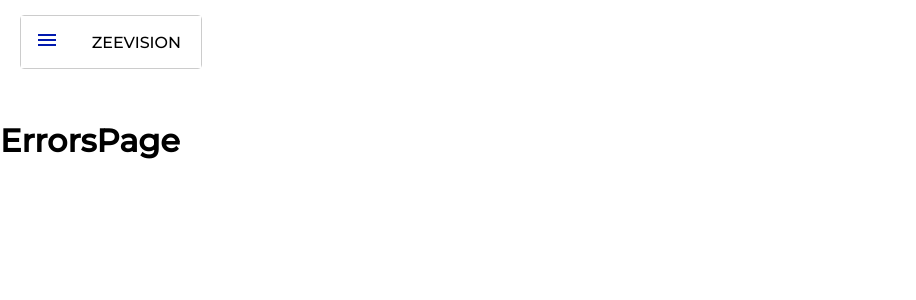
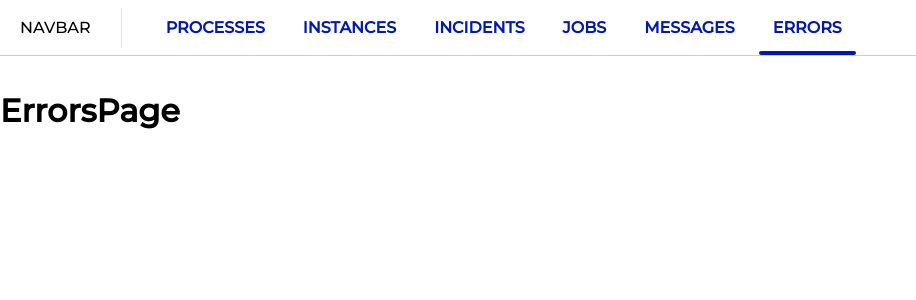
Before and after one commit to ducanhpham0312/zeevision, a React (Vite) app in the folder frontend/zeevision/: page /errors in a window 1280 px wide. Shown: the top 300 px of the page, without its empty margins (0-916 px from the left). Built offline with nearby package versions, Linux system fonts and the light colour scheme; the HTML template or start-up script is replaced by a standard one.

Commit message:
change sidebar to topbar

```diff
--- a/frontend/zeevision/src/App.tsx
+++ b/frontend/zeevision/src/App.tsx
@@ -1,27 +1,25 @@
-import { Outlet, RouterProvider, createBrowserRouter } from 'react-router-dom';
-import Navbar from './components/navbar/Navbar';
-import ProcessesPage from './pages/ProcessesPage';
-import InstancesPage from './pages/InstancesPage';
-import IncidentsPage from './pages/IncidentsPage';
-import JobsPage from './pages/jobsPage';
-
-import ErrorsPage from './pages/ErrorsPage';
-import MessagesPage from './pages/MessagesPage';
+import { Outlet, RouterProvider, createBrowserRouter } from "react-router-dom";
+import Navbar from "./components/navbar/Navbar";
+import ProcessesPage from "./pages/ProcessesPage";
+import InstancesPage from "./pages/InstancesPage";
+import IncidentsPage from "./pages/IncidentsPage";
+import ErrorsPage from "./pages/ErrorsPage";
+import MessagesPage from "./pages/MessagesPage";
+import JobsPage from "./pages/JobsPage";
 
 const Layout = () => (
   <>
-    <Navbar/>
-    <div style={{ marginTop: "100px"}}>
-
-      <Outlet/>
+    <Navbar />
+    <div style={{ marginTop: "70px" }}>
+      <Outlet />
     </div>
   </>
-)
+);
 
 const router = createBrowserRouter([
   {
     path: "/",
-    element: <Layout/>,
+    element: <Layout />,
     children: [
       {
         path: "processes",
@@ -52,7 +50,7 @@ const router = createBrowserRouter([
 ]);
 
 function App() {
-  return <RouterProvider router={router}/>
+  return <RouterProvider router={router} />;
 }
 
-export default App
+export default App;
--- a/frontend/zeevision/src/components/navbar/Navbar.tsx
+++ b/frontend/zeevision/src/components/navbar/Navbar.tsx
@@ -1,79 +1,79 @@
 import { styled } from "@mui/system";
 import { StyledButton } from "../styled-component/StyledButton";
-import MenuIcon from "@mui/icons-material/Menu";
-import { useUIStore } from "../../contexts/useUIStore";
-import Sidebar from "./Sidebar";
-import { ClickAwayListener } from "@mui/base/ClickAwayListener";
+import { useNavigate, useLocation } from "react-router-dom";
+
+const NavigationPath: { name: string; path: string }[] = [
+  {
+    name: "PROCESSES",
+    path: "/processes",
+  },
+  {
+    name: "INSTANCES",
+    path: "/instances",
+  },
+  {
+    name: "INCIDENTS",
+    path: "/incidents",
+  },
+  {
+    name: "JOBS",
+    path: "/jobs",
+  },
+  {
+    name: "MESSAGES",
+    path: "/messages",
+  },
+  {
+    name: "ERRORS",
+    path: "/errors",
+  },
+];
 
 function Navbar() {
-  const { isSidebarOpen, toggleSidebar, closeSidebar } = useUIStore();
+  const navigate = useNavigate();
+  const location = useLocation();
 
   return (
     <NavbarComponent>
-      <ClickAwayListener
-        mouseEvent="onMouseDown"
-        touchEvent="onTouchStart"
-        onClickAway={closeSidebar}
-      >
-        <FloatContainer expand={isSidebarOpen}>
-          <div
-            style={{
-              backgroundColor: "white",
-              display: "flex",
-              alignItems: "center",
-              justifyContent: "space-between",
-            }}
+      <div>
+        <div>NAVBAR</div>
+      </div>
+      <Divider />
+      <div style={{ display: "flex", gap: "10px" }}>
+        {NavigationPath.map((nav) => (
+          <StyledButton
+            active={location.pathname.includes(nav.path)}
+            variant="text"
+            size="large"
+            onClick={() => navigate(nav.path)}
+            key={nav.path}
           >
-            <StyledButton
-              active={isSidebarOpen}
-              variant="text"
-              size="standard"
-              onClick={toggleSidebar}
-            >
-              <MenuIcon />
-            </StyledButton>
-            <div style={{ paddingRight: "20px" }}>ZEEVISION</div>
-          </div>
-          <div
-            style={{
-              backgroundColor: "white",
-              maxHeight: isSidebarOpen ? "1000px" : "0",
-              transition: "max-height 300ms ease",
-              overflow: "hidden",
-              position: "relative",
-            }}
-          >
-            <Sidebar />
-          </div>
-        </FloatContainer>
-      </ClickAwayListener>
+            {nav.name}
+          </StyledButton>
+        ))}
+      </div>
     </NavbarComponent>
   );
 }
 
 const NavbarComponent = styled("header")(
-  ({}) => `
-  display: fixed;
-  position: absolute;
-  padding: 15px 20px;
+  () => `
+  display: flex;
+  position: fixed;
+  width: 100%;
+  padding: 0px 20px;
+  box-sizing: border-box;
   align-items: center;
   gap: 30px;
-  z-index: 10;
+  border-bottom: 1px solid rgba(0, 0, 0, 0.2);
 `
 );
 
-const FloatContainer = styled("div", {
-  shouldForwardProp: (props) => props !== "expand",
-})(
-  ({ expand }: { expand: boolean }) => `
-  display: flex;
-  flex-direction: column;
-  width: ${expand ? "230px" : "180px"};
-  justify-content: space-between;
-  // background-color: grey;
-  border: 1px solid rgba(0, 0, 0, 0.2);
-  border-radius: 4px;
-  transition: width 300ms ease;
+const Divider = styled("div")(
+  () => `
+  height: 40px;
+  width: 0;
+  border-left: 1px solid rgba(0, 0, 0, 0.1);
 `
 );
 
--- a/frontend/zeevision/src/components/navbar/Sidebar.tsx
+++ /dev/null
@@ -1,68 +0,0 @@
-import { StyledButton } from "../styled-component/StyledButton";
-import { useNavigate, useLocation } from "react-router-dom";
-import { useUIStore } from "../../contexts/useUIStore";
-
-const SidebarElement: { name: string; path: string }[] = [
-  {
-    name: "PROCESSES",
-    path: "/processes",
-  },
-  {
-    name: "INSTANCES",
-    path: "/instances",
-  },
-  {
-    name: "INCIDENTS",
-    path: "/incidents",
-  },
-  {
-    name: "JOBS",
-    path: "/jobs",
-  },
-  {
-    name: "MESSAGES",
-    path: "/messages",
-  },
-  {
-    name: "ERRORS",
-    path: "/errors",
-  },
-];
-
-function Sidebar() {
-  const navigate = useNavigate();
-  const location = useLocation();
-  const { toggleSidebar } = useUIStore();
-
-  const handleClick = (path: string) => () => {
-    navigate(path);
-    toggleSidebar();
-  };
-
-  return (
-    <div
-      style={{
-        display: "flex",
-        flexDirection: "column",
-        justifyContent: "end",
-        gap: "5px"
-      }}
-    >
-      {SidebarElement.map((el) => (
-        <div style={{ display: "flex", justifyContent: "end"}}>
-          <StyledButton
-            active={location.pathname.includes(el.path)}
-            variant="text"
-            size="large"
-            onClick={handleClick(el.path)}
-            key={el.path}
-          >
-            {el.name}
-          </StyledButton>
-        </div>
-      ))}
-    </div>
-  );
-}
-
-export default Sidebar;
--- a/frontend/zeevision/src/contexts/useUIStore.ts
+++ b/frontend/zeevision/src/contexts/useUIStore.ts
@@ -2,17 +2,10 @@ import { create } from "zustand";
 
 interface UIStoreType {
   count: number;
-  isSidebarOpen: boolean;
-  toggleSidebar: () => void;
-  closeSidebar: () => void;
   increaseCount: () => void;
 }
 
 export const useUIStore = create<UIStoreType>((set) => ({
   count: 0,
-  isSidebarOpen: false,
-  toggleSidebar: () =>
-    set(({ isSidebarOpen }) => ({ isSidebarOpen: !isSidebarOpen })),
-  closeSidebar: () => set(() => ({ isSidebarOpen: false })),
   increaseCount: () => set(({ count }) => ({ count: count + 1 })),
 }));
```
Also changed, not shown: frontend/zeevision/src/pages/JobsPage.tsx (line endings or trailing spaces).
